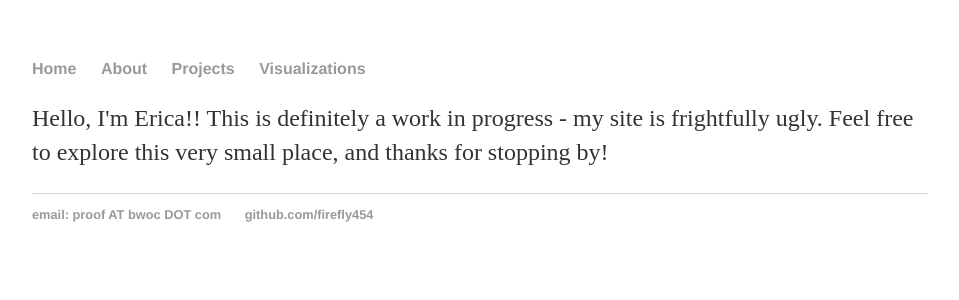
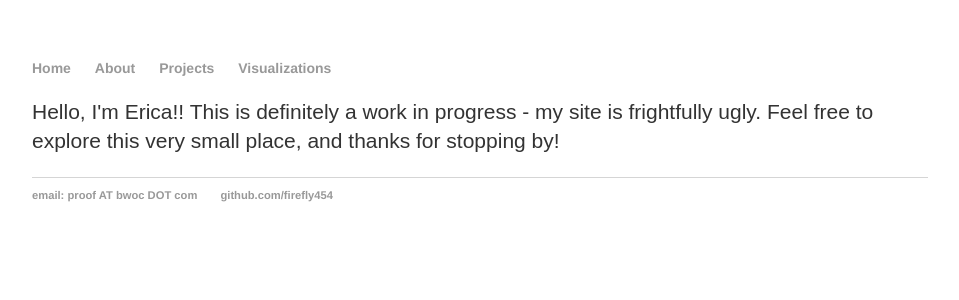
Before and after one commit to firefly454/firefly454.github.io, a Jekyll site: the page built from index.html, in a window 1280 px wide. Shown: the top 300 px of the page, without its empty margins (160-1119 px from the left). Built offline with Jekyll 4.4.1, drawn with Linux system fonts in a browser that asks for light colours.

Commit message:
Update main.css

```diff
--- a/css/main.css
+++ b/css/main.css
@@ -1,6 +1,9 @@
 body {
     margin: 60px auto;
     width: 70%;
+    font-family: "Arial";
+	font-size: 14px;
+	color: gray;
 }
 nav ul, footer ul {
     font-family:'Helvetica', 'Arial', 'Sans-Serif';
```
